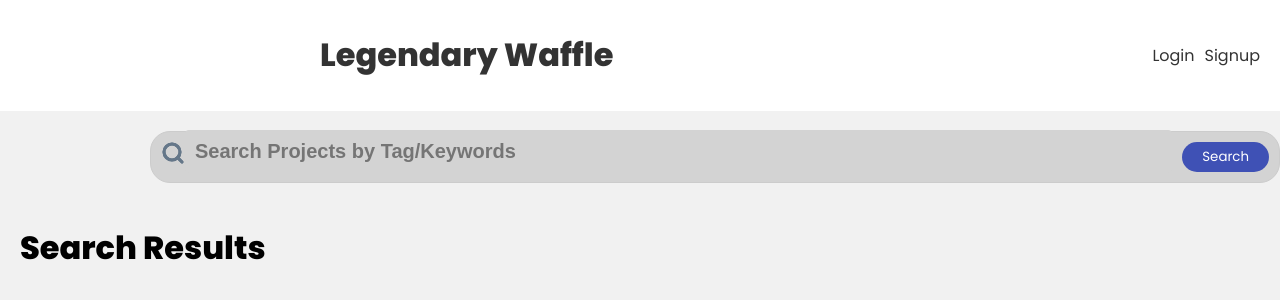
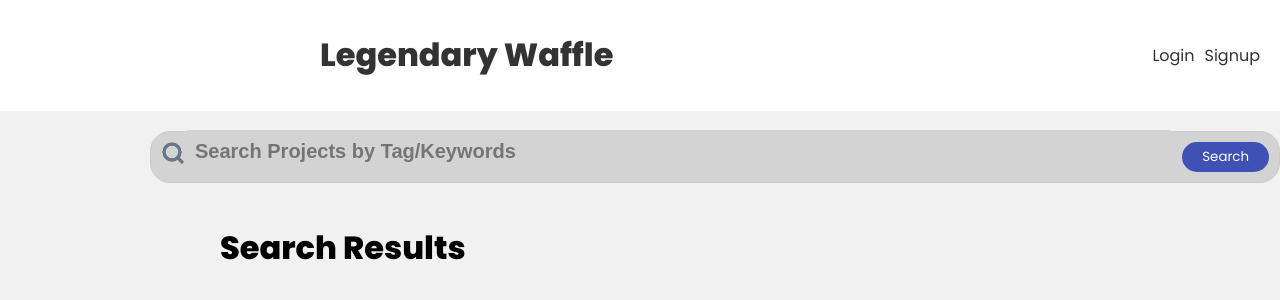
Before and after one commit to TheWafflesVU/legendary-waffle, a React (Create React App) app in the folder Mern Stack/frontend/: page /projectSearchRes in a window 1280 px wide. Shown: the top 300 px of the page. Built offline with nearby package versions, Linux system fonts and the light colour scheme.

Commit message:
Update projectSearchRes.js

```diff
--- a/Mern Stack/frontend/src/pages/projectSearchRes.js
+++ b/Mern Stack/frontend/src/pages/projectSearchRes.js
@@ -37,8 +37,8 @@ const Home = () => {
 
   return (
     <div>
-      <h1>Search Results</h1>
       <div className="search-results-container">
+        <h1>Search Results</h1>
         {searchResults.map((result) => (
           <div className="search-result" key={result.id}>
             <h4>{result.title}</h4>
```
